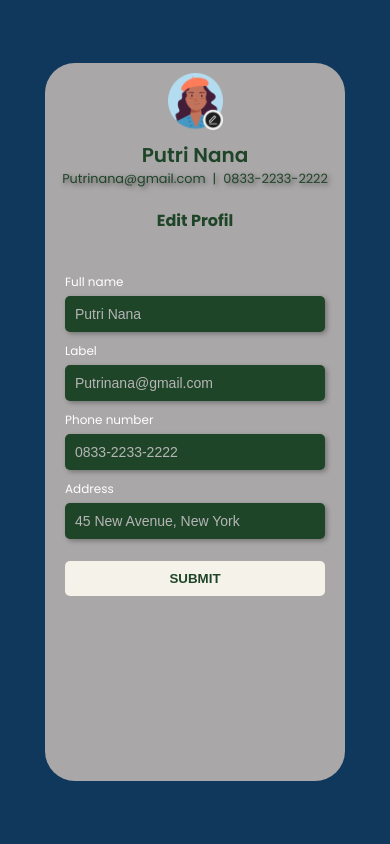
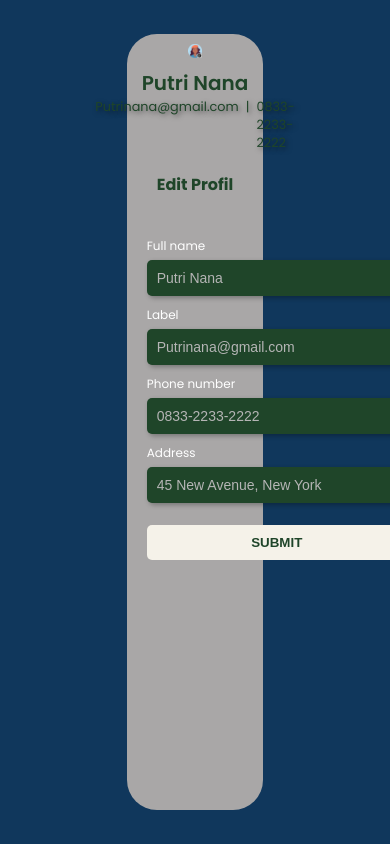
Before and after one commit to Ferarineyesh/Website-E-Commerce-Basis-Data, a PHP site: page /profile.html in a window 390 px wide. Run offline with PHP 8.4, Linux system fonts and the light colour scheme.

Commit message:
Update profile.css

```diff
--- a/css/profile.css
+++ b/css/profile.css
@@ -22,6 +22,7 @@
 
 .profile-box{
     background-color: #a9a7a7;
+    width: 25%;
     height: 85%;
     display: block;
     border-radius: 30px;
@@ -112,3 +113,10 @@
   .submit-btn:hover {
     background-color: #e3dfd1;
   }
+
+@media screen and (max-width: 1025px) {
+  .profile-box{
+    width: 35%;
+    height: 92%;
+  }
+}
```
